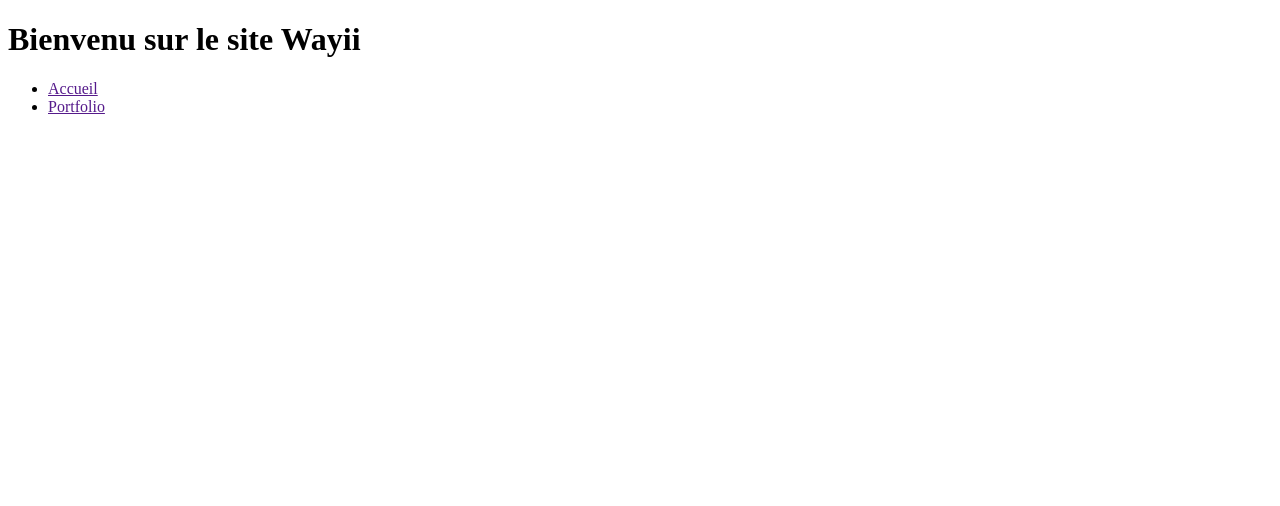
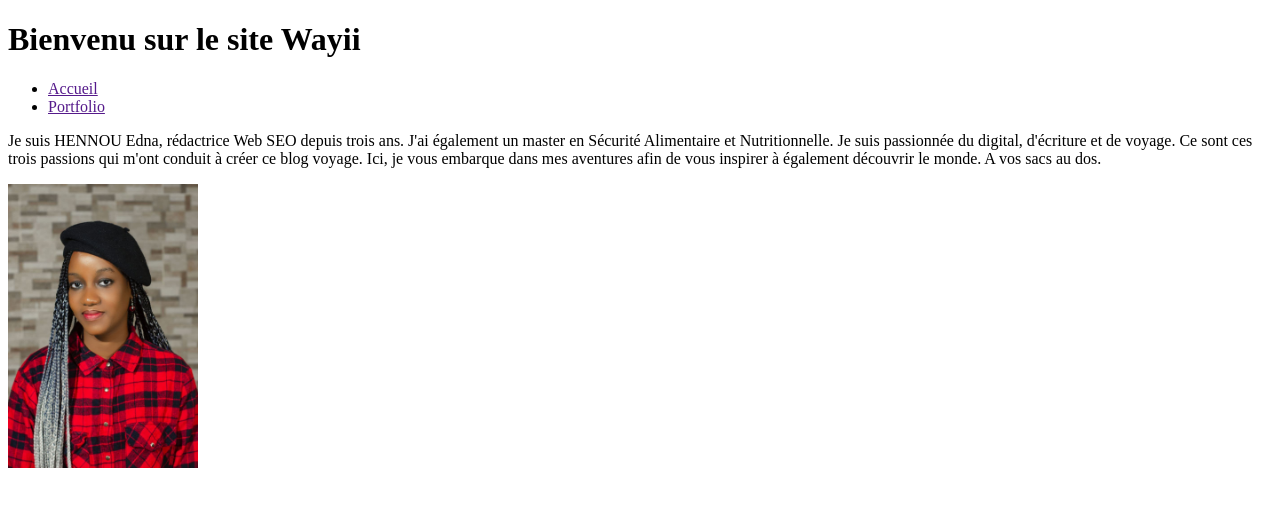
Before and after one commit to Ninouthe/Ninouthe, a plain HTML site: page index.html in a window 1280 px wide. Drawn offline with Linux system fonts and the light colour scheme.

Commit message:
description et insertion images

```diff
--- a/index.html
+++ b/index.html
@@ -26,8 +26,12 @@
     </header>
     <!-- corps -->
     <main>
-
-
+        <p>
+            Je suis HENNOU Edna, rédactrice Web SEO depuis trois ans. J'ai également un master en Sécurité Alimentaire et Nutritionnelle.
+            Je suis passionnée du digital, d'écriture et de voyage. Ce sont ces trois passions qui m'ont conduit à créer ce blog voyage.
+            Ici, je vous embarque dans mes aventures afin de vous inspirer à également découvrir le monde. A vos sacs au dos.
+        </p>
+        <img src="images/Edna.jpg" alt="edna" width="15%" height="15%">
     </main>
     <!-- pieds -->
     <footer>
```
Also changed, not shown: images/Edna.jpg (added).
